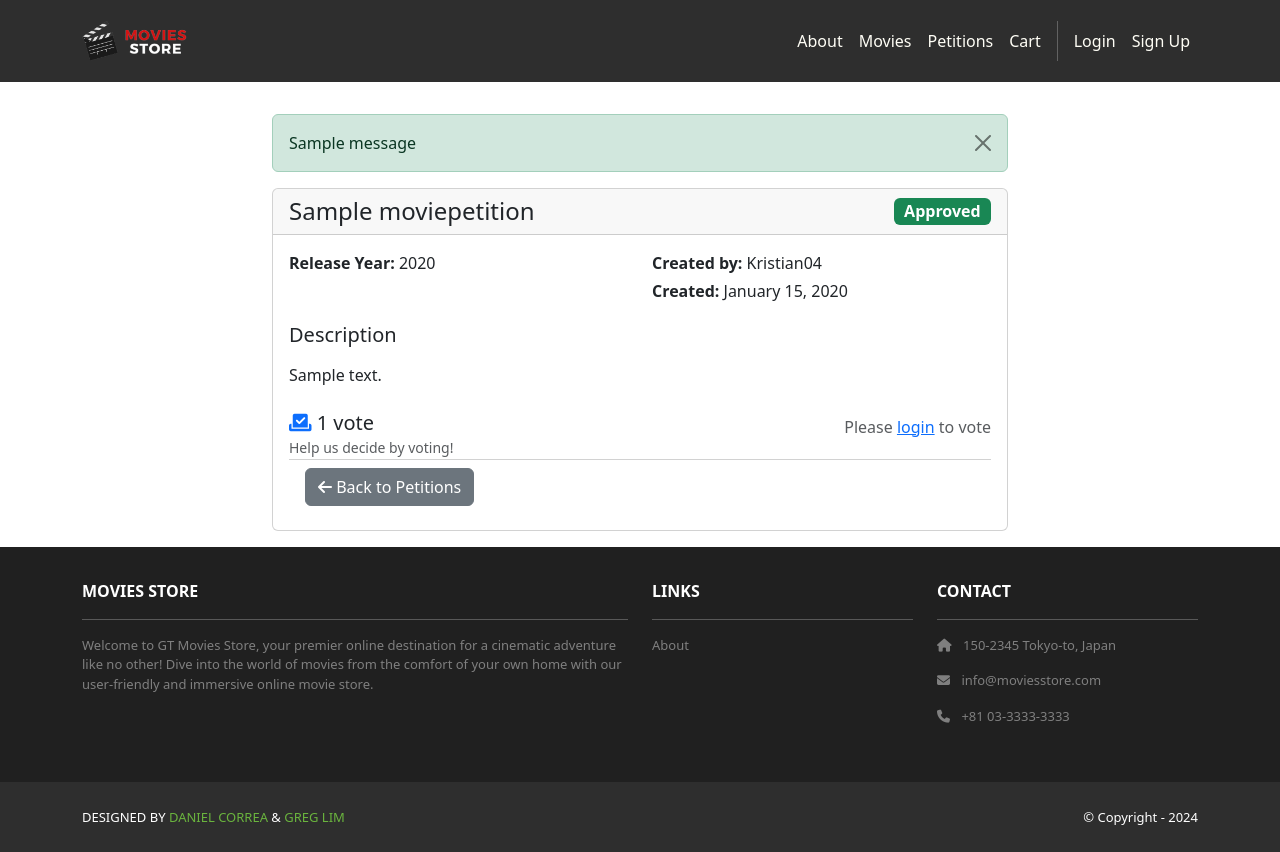
After one commit to kstrickland04/moviesstore, a Django app: page /movies/petition/1/ in a window 1280 px wide. The commit adds this page. Run offline with Django 5.2, Linux system fonts and the light colour scheme; data comes from the database, SQL or seed files in the repository; tables that the repository leaves empty hold one stand-in row (values such as "Sample post"); one stand-in notice (Sample message) is shown; some libraries are stand-ins or nearby versions.

Commit message:
Exam second version

```diff
--- a/movies/models.py
+++ b/movies/models.py
@@ -9,11 +9,9 @@ class Movie(models.Model):
     price = models.IntegerField()
     description = models.TextField()
     image = models.ImageField(upload_to='movie_images/')
-    stock = models.PositiveIntegerField(default=1)
 
     def __str__(self):
         return str(self.id) + ' - ' + self.name
-
 
 class Review(models.Model):
     id = models.AutoField(primary_key=True)
@@ -24,3 +22,44 @@ class Review(models.Model):
 
     def __str__(self):
         return str(self.id) + ' - ' + self.movie.name
+
+class MoviePetition(models.Model):
+    STATUS_CHOICES = [
+        ('pending', 'Pending Review'),
+        ('approved', 'Approved'),
+        ('rejected', 'Rejected'),
+    ]
+    id = models.AutoField(primary_key=True)
+    movie_title = models.CharField(max_length=255, help_text="Title of the movie you want to see added")
+    description = models.TextField(help_text="Why should this movie be added to our catalog?")
+    year = models.IntegerField(null=True, blank=True, help_text="Release year (optional)")
+    director = models.CharField(max_length=255, null=True, blank=True, help_text="Director name (optional)")
+    created_by = models.ForeignKey(User, on_delete=models.CASCADE, related_name='created_petitions')
+    created_at = models.DateTimeField(auto_now_add=True)
+    status = models.CharField(max_length=20, choices=STATUS_CHOICES, default='pending')
+    vote_count = models.IntegerField(default=0)
+
+    class Meta:
+        ordering = ['-created_at']
+
+    def __str__(self):
+        return f"{self.movie_title} - {self.get_status_display()}"
+
+    def get_vote_count(self):
+        return self.petitionvote_set.count()
+
+    def has_user_voted(self, user):
+        if not user.is_authenticated:
+            return False
+        return self.petitionvote_set.filter(user=user).exists()
+
+class PetitionVote(models.Model):
+    petition = models.ForeignKey(MoviePetition, on_delete=models.CASCADE)
+    user = models.ForeignKey(User, on_delete=models.CASCADE)
+    voted_at = models.DateTimeField(auto_now_add=True)
+
+    class Meta:
+        unique_together = ('petition', 'user')
+
+    def __str__(self):
+        return f"{self.user.username} voted for {self.petition.movie_title}"
--- /dev/null
+++ b/movies/templates/movies/petition_detail.html
@@ -0,0 +1,95 @@
+{% extends 'base.html' %}
+{% block content %}
+{% load static %}
+<div class="p-3">
+    <div class="container">
+        <div class="row mt-3">
+            <div class="col-md-8 mx-auto">
+
+                <!-- Messages -->
+                 {% if messages %}
+                 {% for message in messages %}
+                  <div class="alert alert-{{ message.tags }} alert-dismissible fade show" role="alert">
+                    {{ message }}
+                    <button type="button" class="btn-close" data-bs-dismiss="alert"></button>
+                  </div>
+                 {% endfor %}
+                 {% endif %}
+
+                <div class="card">
+                    <div class="card-header">
+                        <div class="d-flex justify-content-between align-items-center">
+                            <h4 class="mb-0">{{ template_data.petition.movie_title }}</h4>
+                            <span class="badge bg-{% if template_data.petition.status == 'pending' %}warning{% elif template_data.petition.status == 'approved' %}success{% else %}danger{% endif %} fs-6">
+                                {{ template_data.petition.get_status_display }}
+                            </span>
+                        </div>
+                    </div>
+
+                    <div class="card-body">
+                        <div class="row mb-3">
+                            <div class="col-md-6">
+                                {% if template_data.petition.year %}
+                                <p class="mb-1"><strong>Release Year:</strong> {{ template_data.petition.year }}</p>
+                                {% endif %}
+                                {% if template.data.petition.director %}
+                                <p class="mb-1"><strong>Director:</strong> {{ template_data.petition.director}}</p>
+                                {% endif %}
+                            </div>
+                            <div class="col-md-6">
+                                <p class="mb-1"><strong>Created by:</strong> {{ template_data.petition.created_by.username }}</p>
+                                <p class="mb-1"><strong>Created:</strong> {{ template_data.petition.created_at|date:"F d, Y" }}</p>
+                            </div>
+                        </div>
+
+                        <div class="mb-4">
+                            <h5>Description</h5>
+                            <p class="text-muted">{{ template_data.petition.description|linebreaks }}</p>
+                        </div>
+
+                        <div class="d-flex justify-content-between align-items-center">
+                            <div>
+                                <h5 class="mb-0">
+                                    <i class="fas fa-vote-yea text-primary"></i>
+                                    {{ template_data.petition.get_vote_count }} vote{{ template_data.petition.get_vote_count|pluralize }}
+                                </h5>
+                                <small class="text-muted">Help us decide by voting!</small>
+                            </div>
+
+                            {% if user.is.authenticated %}
+                                {% if template_data.user_has_voted %}
+                                    <div class="text-success">
+                                        <i class="fas fa-check-circle fa-2x"></i>
+                                        <p class="mb-0">You've voted!</p>
+                                    </div>
+                                {% else %}
+                                    <form method="POST" action="{% url 'movies.petition_vote' petition_id=template_data.petition.id %}" class="d-inline">
+                                        {% csrf_token %}
+                                        <button type="submit" class="btn btn-success btn-lg">
+                                            <i class="fas fa-thumbs-up"></i> Vote for this Movie
+                                        </button>
+                                    </form>
+                                {% endif%}
+                            {% else %}
+                                <div class="text-center">
+                                    <p class="text-muted">Please <a href="{% url 'accounts.login' %}">login</a> to vote</p>
+                                </div>
+                            {% endif %}
+                        </div>
+                        <div class="card-footer bg-transparent">
+                            <div class="d-flex justify-content-between">
+                                <a href="{% url 'movies.petition_list' %}" class="btn btn-secondary">
+                                    <i class="fas fa-arrow-left"></i> Back to Petitions
+                                </a>
+                                {% if user.is_authenticated and user == template_data.petition.created_by %}
+                                 <small class="text-muted align-self-center">You created this petition</small>
+                                {% endif %}
+                            </div>
+                        </div>
+                    </div>
+                </div>
+            </div>
+        </div>
+    </div>
+</div>
+{% endblock content%}
--- a/movies/urls.py
+++ b/movies/urls.py
@@ -7,4 +7,8 @@ urlpatterns = [
     path('<int:id>/review/create/', views.create_review, name='movies.create_review'),
     path('<int:id>/review/<int:review_id>/edit/', views.edit_review, name='movies.edit_review'),
     path('<int:id>/review/<int:review_id>/delete/', views.delete_review, name='movies.delete_review'),
+    path('petitions/', views.petition_list, name='movies.petition_list'),
+    path('petitions/create/', views.petition_create, name='movies.petition_create'),
+    path('petition/<int:petition_id>/', views.petition_detail, name='movies.petition_detail'),
+    path('petition/<int:petition_id/vote/', views.petition_vote, name='movies.petition_vote'),
 ]
--- a/movies/views.py
+++ b/movies/views.py
@@ -1,6 +1,8 @@
 from django.shortcuts import render, redirect, get_object_or_404
-from .models import Movie, Review
+from .models import Movie, Review, MoviePetition, PetitionVote
 from django.contrib.auth.decorators import login_required
+from django.contrib import messages
+from django.db import IntegrityError
 
 def index(request):
     search_term = request.GET.get('search')
@@ -61,3 +63,62 @@ def delete_review(request, id, review_id):
     review = get_object_or_404(Review, id=review_id, user=request.user)
     review.delete()
     return redirect('movies.show', id=id)
+
+def petition_list(request):
+    petitions = MoviePetition.object.all()
+
+    template_data = {}
+    template_data['title'] = 'Movie Petitions'
+    template_data['petitions'] = petitions
+    return render(request, 'movies/petition_list.html', {'template_data' : template_data})
+
+@login_required
+def petition_create(request):
+    if request.method == 'POST':
+        movie_title = request.POST.get('movie_title', '').strip()
+        description = request.POST.get('description', '').strip()
+        year = request.POST.get('year', '').strip() or None
+        director = request.POST.get('director', '').strip() or None
+
+        if movie_title and description:
+            petition = MoviePetition(
+                movie_title = movie_title,
+                description = description,
+                year = int(year) if year else None,
+                director = director,
+                created_by=request.user
+            )
+            petition.save()
+            messages.success(request, f'Petition for "{movie_title}" has been created successfully!')
+            return redirect('movies.petition_list')
+        else:
+            messages.error(request, 'Movie title and description are required.')
+
+    template_data = {}
+    template_data['title'] = 'Create Movie Petition'
+
+    return render(request, 'movies/petition_create.html', {'template_data': template_data})
+
+def petition_detail(request, petition_id):
+    petition = get_object_or_404(MoviePetition, id = petition_id)
+
+    template_data = {}
+    template_data['title'] = f'Petition: {petition.movie_title}'
+    template_data['petition'] = petition
+    template_data['user_has_voted'] = petition.has_user_voted(request.user)
+
+    return render(request, 'movies/petition_detail.html', {'template_data': template_data})
+
+@login_required
+def petition_vote(request, petition_id):
+    petition = get_object_or_404(MoviePetition, id = petition_id)
+
+    if request.method == 'POST':
+        try:
+            vote = PetitionVote(petition = petition, id = petition_id)
+            vote.save()
+            messages.success(request, f'You have successfully voted for "{petition.movie_title}"!')
+        except IntegrityError:
+            messages.error(request, 'You have already voted for this petition.')
+
+    return redirect('movie.petition_detail', petition_id = petition_id)
--- a/moviesstore/templates/base.html
+++ b/moviesstore/templates/base.html
@@ -26,6 +26,7 @@
           <div class="navbar-nav ms-auto navbar-ml">
             <a class="nav-link" href="{% url 'home.about' %}">About</a>
             <a class="nav-link" href="{% url 'movies.index' %}">Movies</a>
+            <a class="nav-link" href="{% url 'movies.petition_list' %}">Petitions</a>
             <a class="nav-link" href="{% url 'cart.index' %}">Cart</a>
             <div class="vr bg-white mx-2 d-none d-lg-block"></div>
             {% if user.is_authenticated %}
```
Also changed, not shown: cart/models.py (+0 -7 lines), movies/admin.py (+18 -6 lines), movies/templates/movies/petition_create.html (added, +75 -0 lines), movies/templates/movies/petition_list.html (added, +76 -0 lines).
